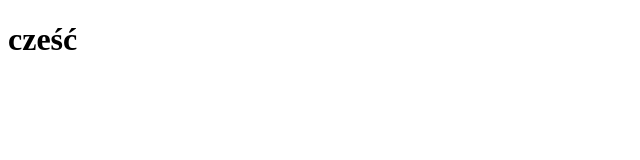
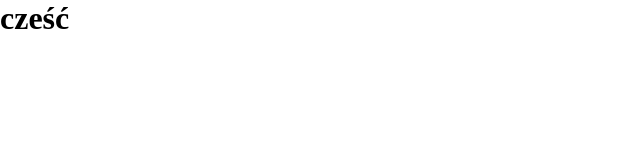
Before and after one commit to Maciek56786/test, a plain HTML site: page index.html in a window 1280 px wide. Shown: the whole page, without its empty margins (0-640 px from the left). Drawn offline with Linux system fonts and the light colour scheme.

Commit message:
added style.css

```diff
--- a/index.html
+++ b/index.html
@@ -4,6 +4,7 @@
     <meta charset="UTF-8">
     <meta name="viewport" content="width=device-width, initial-scale=1.0">
     <title>Document</title>
+    <link rel="stylesheet" href="style.css"
 </head>
 <body>
 
--- a/style.css
+++ b/style.css
@@ -0,0 +1,5 @@
+* {
+    box-sizing: 0;
+    margin: 0;
+    padding: 0;
+}
```
